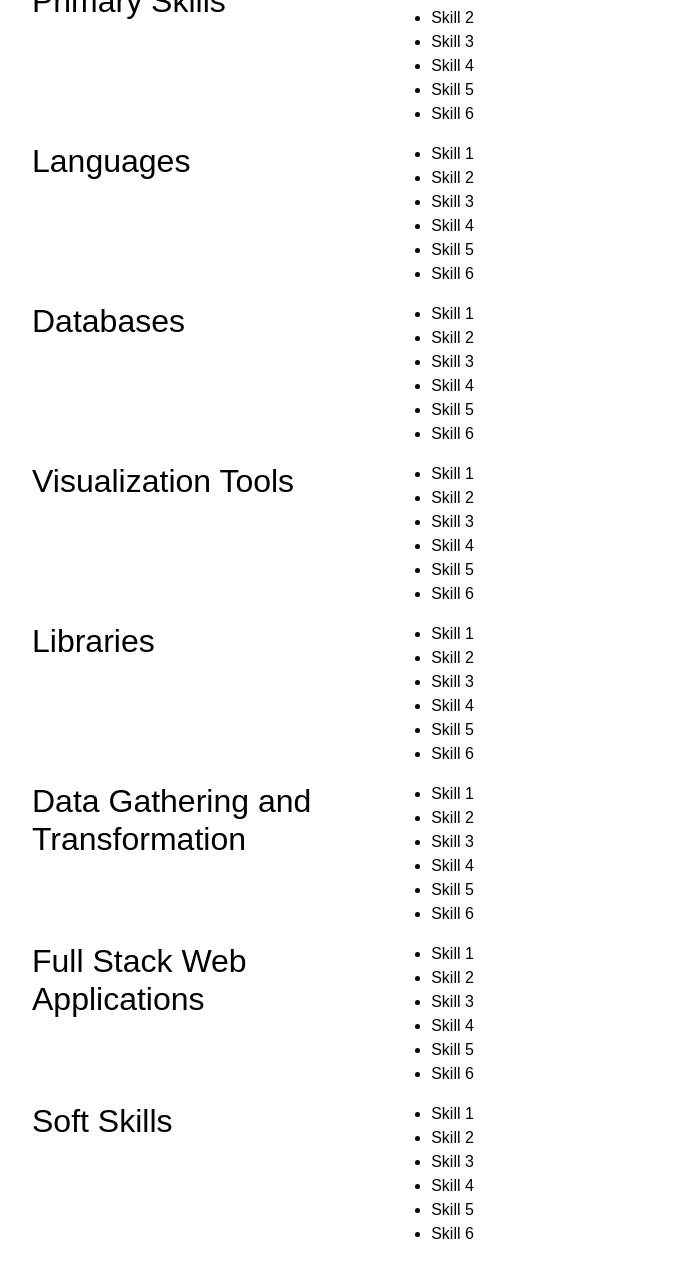
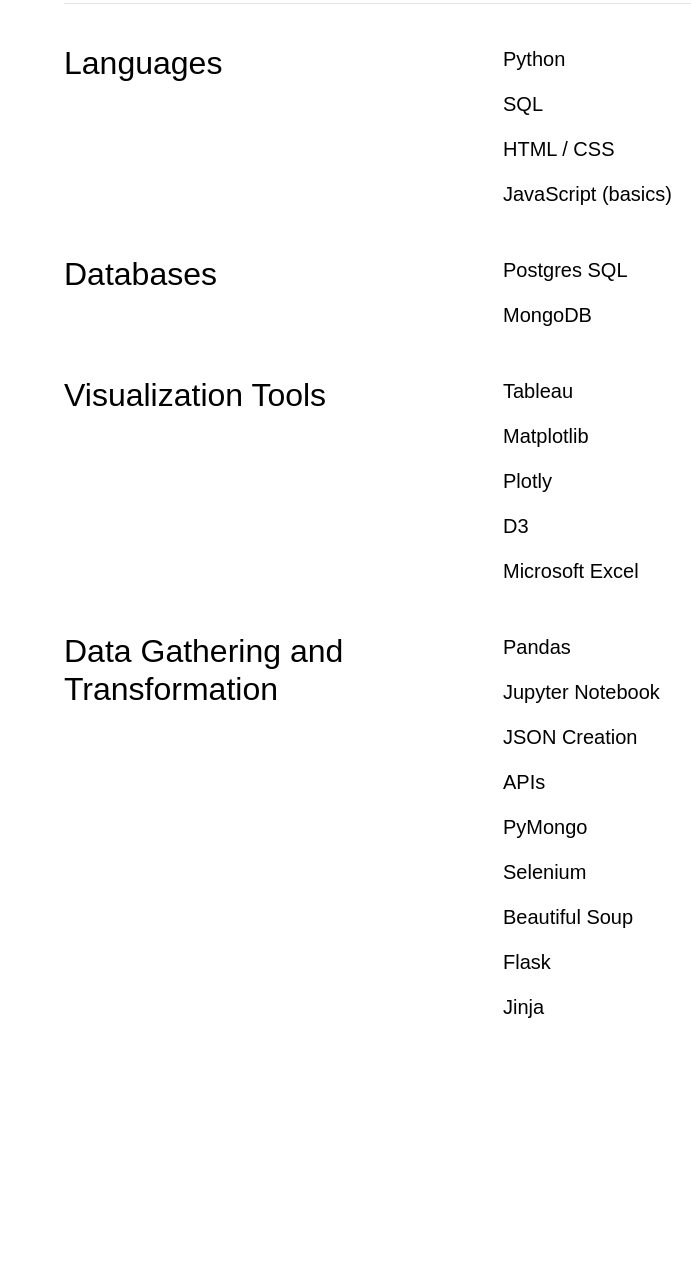
Before and after one commit to alplky/alplky.github.io, a plain HTML site: page home.html in a window 1280 px wide. Shown: the part 885-2147 px from the top of the page, without its empty margins (192-883 px from the left). After the commit the page ends 1953 px from the top, so only its background shows below. Drawn offline with nearby package versions, Linux system fonts and the light colour scheme.

Commit message:
layout complete, needs addition css formatting

```diff
--- a/home.html
+++ b/home.html
@@ -35,138 +35,70 @@
 
         <div class="skillset-content">
 
+            <hr>
             <h1 id="skillset-header">SKILLSET</h1>
+            <hr>
+            <br>
 
-            <div class="row">
-                <div class="col-md-5">
-                    <h2 class="section-title">Primary Skills</h2>
+            <div class="row skill-sections">
+                <div class="col-md-6">
+                    <h2 class="section-title">Languages</h2>
                 </div>
-                <div class="col-md-7">
+                <div class="col-md-6">
                     <ul>
-                        <li>Skill 1</li>
-                        <li>Skill 2</li>
-                        <li>Skill 3</li>
-                        <li>Skill 4</li>
-                        <li>Skill 5</li>
-                        <li>Skill 6</li>
+                        <li>Python</li>
+                        <li>SQL</li>
+                        <li>HTML / CSS</li>
+                        <li>JavaScript (basics)</li>
                     </ul>
                 </div>
             </div>
 
-            <div class="row">
-                <div class="col-md-5">
-                    <h2 class="section-title">Languages</h2>
+            <div class="row skill-sections">
+                <div class="col-md-6">
+                    <h2 class="section-title">Databases</h2>
                 </div>
-                <div class="col-md-7">
+                <div class="col-md-6">
                     <ul>
-                        <li>Skill 1</li>
-                        <li>Skill 2</li>
-                        <li>Skill 3</li>
-                        <li>Skill 4</li>
-                        <li>Skill 5</li>
-                        <li>Skill 6</li>
+                        <li>Postgres SQL</li>
+                        <li>MongoDB</li>
                     </ul>
                 </div>
             </div>
 
-            <div class="row">
-                <div class="col-md-5">
-                    <h2 class="section-title">Databases</h2>
+            <div class="row skill-sections">
+                <div class="col-md-6">
+                    <h2 class="section-title">Visualization Tools</h2>
                 </div>
-                <div class="col-md-7">
+                <div class="col-md-6">
                     <ul>
-                        <li>Skill 1</li>
-                        <li>Skill 2</li>
-                        <li>Skill 3</li>
-                        <li>Skill 4</li>
-                        <li>Skill 5</li>
-                        <li>Skill 6</li>
+                        <li>Tableau</li>
+                        <li>Matplotlib</li>
+                        <li>Plotly</li>
+                        <li>D3</li>
+                        <li>Microsoft Excel</li>
                     </ul>
                 </div>
             </div>
 
-            <div class="row">
-                <div class="col-md-5">
-                    <h2 class="section-title">Visualization Tools</h2>
+            <div class="row skill-sections">
+                <div class="col-md-6">
+                    <h2 class="section-title">Data Gathering and Transformation</h2>
                 </div>
-                <div class="col-md-7">
+                <div class="col-md-6">
                     <ul>
-                        <li>Skill 1</li>
-                        <li>Skill 2</li>
-                        <li>Skill 3</li>
-                        <li>Skill 4</li>
-                        <li>Skill 5</li>
-                        <li>Skill 6</li>
+                        <li>Pandas</li>
+                        <li>Jupyter Notebook</li>
+                        <li>JSON Creation</li>
+                        <li>APIs</li>
+                        <li>PyMongo</li>
+                        <li>Selenium</li>
+                        <li>Beautiful Soup</li>
+                        <li>Flask</li>
+                        <li>Jinja</li>
                     </ul>
                 </div>
             </div>
-
-            <div class="row">
-                <div class="col-md-5">
-                    <h2 class="section-title">Libraries</h2>
-                </div>
-                <div class="col-md-7">
-                    <ul>
-                        <li>Skill 1</li>
-                        <li>Skill 2</li>
-                        <li>Skill 3</li>
-                        <li>Skill 4</li>
-                        <li>Skill 5</li>
-                        <li>Skill 6</li>
-                    </ul>
-                </div>
-            </div>
-
-            <div class="row">
-                <div class="col-md-5">
-                    <h2 class="section-title">Data Gathering and Transformation</h2>
-                </div>
-                <div class="col-md-7">
-                    <ul>
-                        <li>Skill 1</li>
-                        <li>Skill 2</li>
-                        <li>Skill 3</li>
-                        <li>Skill 4</li>
-                        <li>Skill 5</li>
-                        <li>Skill 6</li>
-                    </ul>
-                </div>
-            </div>
-
-            <div class="row">
-                <div class="col-md-5">
-                    <h2 class="section-title">Full Stack Web Applications</h2>
-                </div>
-                <div class="col-md-7">
-                    <ul>
-                        <li>Skill 1</li>
-                        <li>Skill 2</li>
-                        <li>Skill 3</li>
-                        <li>Skill 4</li>
-                        <li>Skill 5</li>
-                        <li>Skill 6</li>
-                    </ul>
-                </div>
-            </div>
-
-            <div class="row">
-                <div class="col-md-5">
-                    <h2 class="section-title">Soft Skills</h2>
-                </div>
-                <div class="col-md-7">
-                    <ul>
-                        <li>Skill 1</li>
-                        <li>Skill 2</li>
-                        <li>Skill 3</li>
-                        <li>Skill 4</li>
-                        <li>Skill 5</li>
-                        <li>Skill 6</li>
-                    </ul>
-                </div>
-            </div>
-        </div>
-
-
 
         <script src="https://code.jquery.com/jquery-3.2.1.slim.min.js" integrity="sha384-KJ3o2DKtIkvYIK3UENzmM7KCkRr/rE9/Qpg6aAZGJwFDMVNA/GpGFF93hXpG5KkN" crossorigin="anonymous"></script>
         <script src="https://cdnjs.cloudflare.com/ajax/libs/popper.js/1.12.9/umd/popper.min.js" integrity="sha384-ApNbgh9B+Y1QKtv3Rn7W3mgPxhU9K/ScQsAP7hUibX39j7fakFPskvXusvfa0b4Q" crossorigin="anonymous"></script>
--- a/static/css/style.css
+++ b/static/css/style.css
@@ -101,16 +101,29 @@
 } */
 
 .skillset-content {
-    width: 65%;
+    width: 60%;
     margin: 0 auto;
+    position: center;
     font-family: Arial, Helvetica, sans-serif;
     color: black;
 }
 
 .skillset-content h1 {
-    text-align: center;
-    padding-bottom: 20px;
+    text-align: left;
     font-size: 45px;
+}
+
+.skillset-content ul {
+    list-style: none;
+}
+
+.skill-sections {
+    margin-bottom: 30px;
+}
+
+.skillset-content li {
+    margin-bottom: 15px;
+    font-size: 20px;
 }
 
 .section-title {
```
